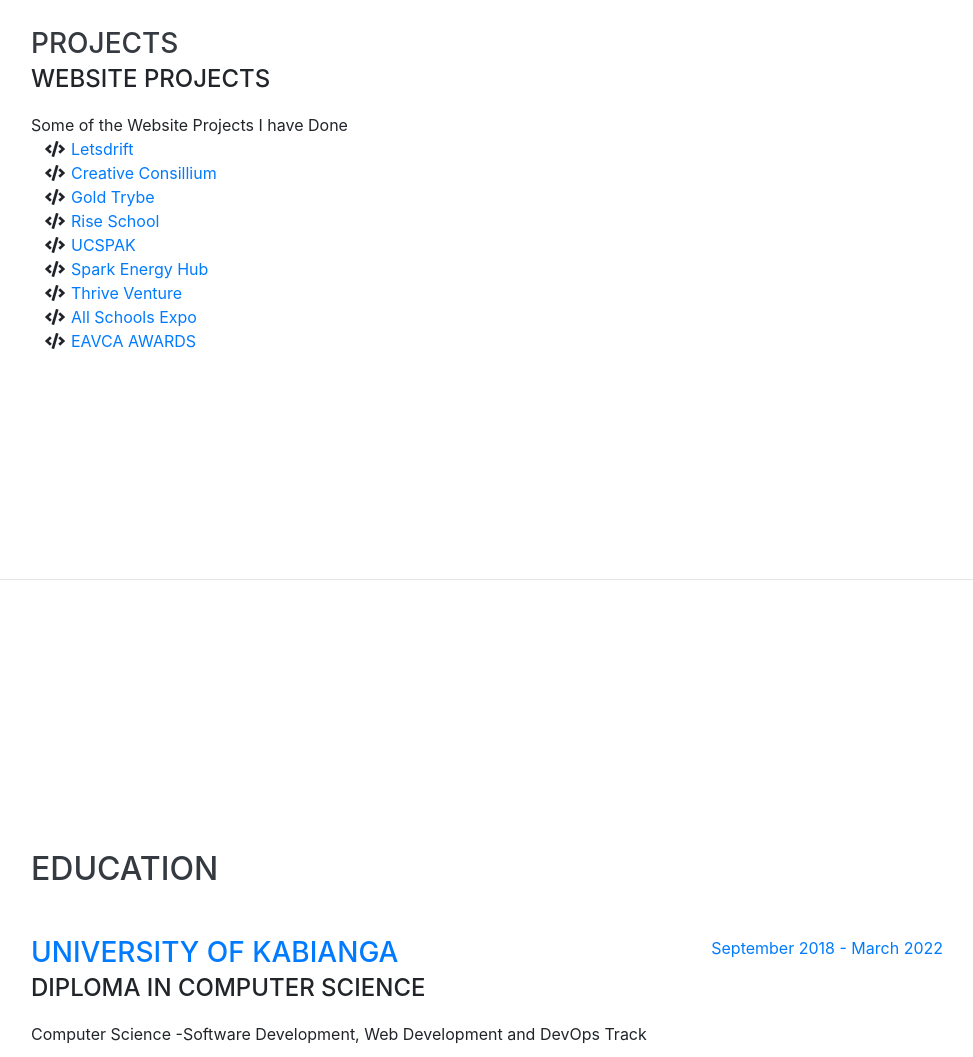
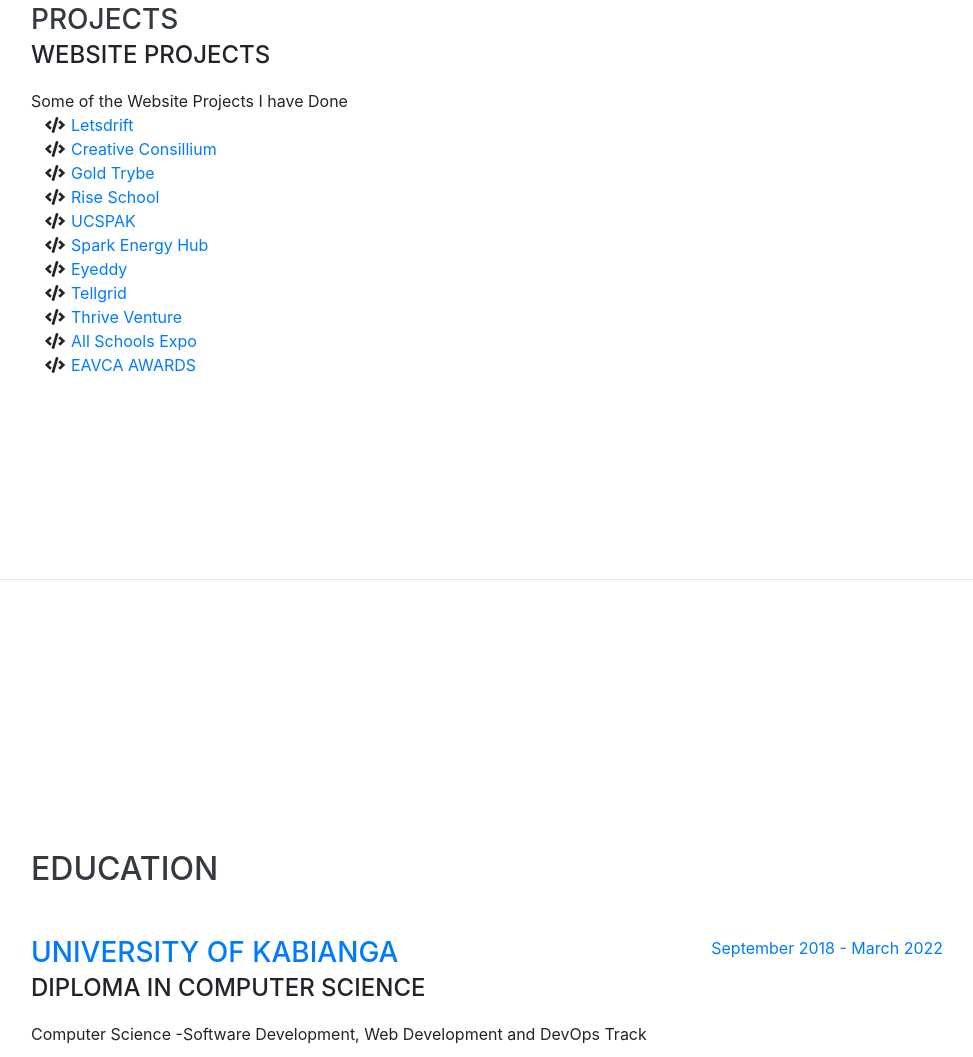
Before and after one commit to kizitoomoit/Kizitoomoit.github.io, a website with bundled scripts: page index.html in a window 1280 px wide. Shown: the part 2400-3457 px from the top of the page, without its empty margins (289-1262 px from the left). Built offline with nearby package versions, Linux system fonts and the light colour scheme; a web font is replaced by a local one.

Commit message:
Updated the projects done, added eyeddy and tellgrid

```diff
--- a/index.html
+++ b/index.html
@@ -310,6 +310,14 @@
                     Spark Energy Hub</li></a>
                   <li>
                   <li>
+                    <i class="fa-li fa fa-code"><a href="https://eyeddy.com/" target="_blank" rel="noopener noreferrer"></i>
+                    Eyeddy</li></a>
+                  <li>
+                  <li>
+                    <i class="fa-li fa fa-code"><a href="https://tellgrid.org/" target="_blank" rel="noopener noreferrer"></i>
+                    Tellgrid</li></a>
+                  <li>
+                  <li>
                     <i class="fa-li fa fa-code"><a href="https://thrive-venture.net/" target="_blank" rel="noopener noreferrer"></i>
                     Thrive Venture</li></a>
                   <li>
```
